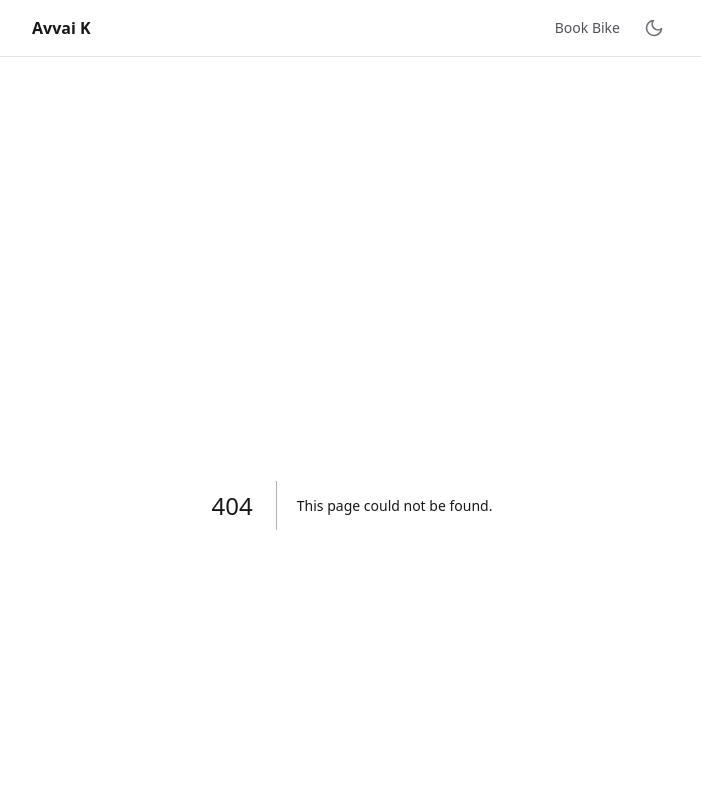
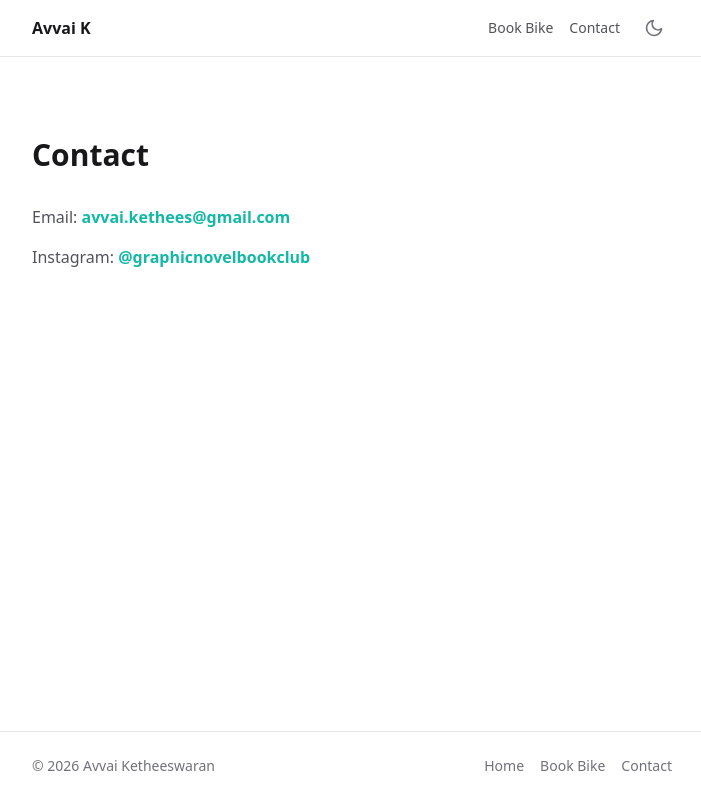
Before and after one commit to avvaikethees/portfolio_site, a Next.js app: page /contact in a window 1280 px wide. Before the commit this address had no page. Shown: the top 800 px of the page, without its empty margins (288-989 px from the left). Built offline with nearby package versions, Linux system fonts and the light colour scheme.

Commit message:
add contact info

```diff
--- a/app/book-zine-bike/page.js
+++ b/app/book-zine-bike/page.js
@@ -183,6 +183,11 @@ export default function BookZineBike() {
             <p className="text-zinc-600 dark:text-zinc-400 leading-relaxed">
               <strong><i>I charge a sliding-scale fee for nonprofits and educational institutions. Please get in touch with your budget and I&apos;ll happy to work with you. I can tailor workshops to meet your needs or educational goals.</i></strong>
             </p>
+            <p className="text-zinc-600 dark:text-zinc-400 leading-relaxed">
+              Email: <span className="text-teal-500 font-bold">avvai.kethees@gmail.com</span>
+              <br />
+              Instagram: <a href="https://www.instagram.com/graphicnovelbookclub" target="_blank" rel="noopener noreferrer" className="text-teal-500 hover:text-teal-400 transition-colors">@graphicnovelbookclub</a>
+            </p>
           </div>
                {/* Hero images — full bleed, stacked on mobile */}
       <div className="w-screen relative left-1/2 -translate-x-1/2 grid grid-cols-1 sm:grid-cols-3 gap-3 mb-2">
--- /dev/null
+++ b/app/contact/page.js
@@ -0,0 +1,21 @@
+export const metadata = {
+  title: 'Contact — Avvai Ketheeswaran',
+};
+
+export default function Contact() {
+  return (
+    <div className="py-8 max-w-prose">
+      <h1 className="text-3xl font-bold text-zinc-900 dark:text-zinc-100 mb-8">
+        Contact
+      </h1>
+      <div className="space-y-4 text-zinc-600 dark:text-zinc-400">
+        <p>
+          Email: <span className="text-teal-500 font-bold">avvai.kethees@gmail.com</span>
+        </p>
+        <p>
+          Instagram: <a href="https://www.instagram.com/graphicnovelbookclub" target="_blank" rel="noopener noreferrer" className="text-teal-500 hover:text-teal-400 transition-colors font-bold">@graphicnovelbookclub</a>
+        </p>
+      </div>
+    </div>
+  );
+}
--- a/components/Footer.js
+++ b/components/Footer.js
@@ -13,7 +13,10 @@ export default function Footer() {
             Home
           </Link>
           <Link href="/book-zine-bike" className="hover:text-teal-500 dark:hover:text-teal-400 transition-colors">
-            Book-Zine Bike
+            Book Bike
+          </Link>
+          <Link href="/contact" className="hover:text-teal-500 dark:hover:text-teal-400 transition-colors">
+            Contact
           </Link>
         </nav>
       </div>
--- a/components/Nav.js
+++ b/components/Nav.js
@@ -18,6 +18,12 @@ export default function Nav() {
           >
             Book Bike
           </Link>
+          <Link
+            href="/contact"
+            className="text-sm text-zinc-600 dark:text-zinc-400 hover:text-teal-500 dark:hover:text-teal-400 transition-colors"
+          >
+            Contact
+          </Link>
           <ThemeToggle />
         </div>
       </nav>
```
